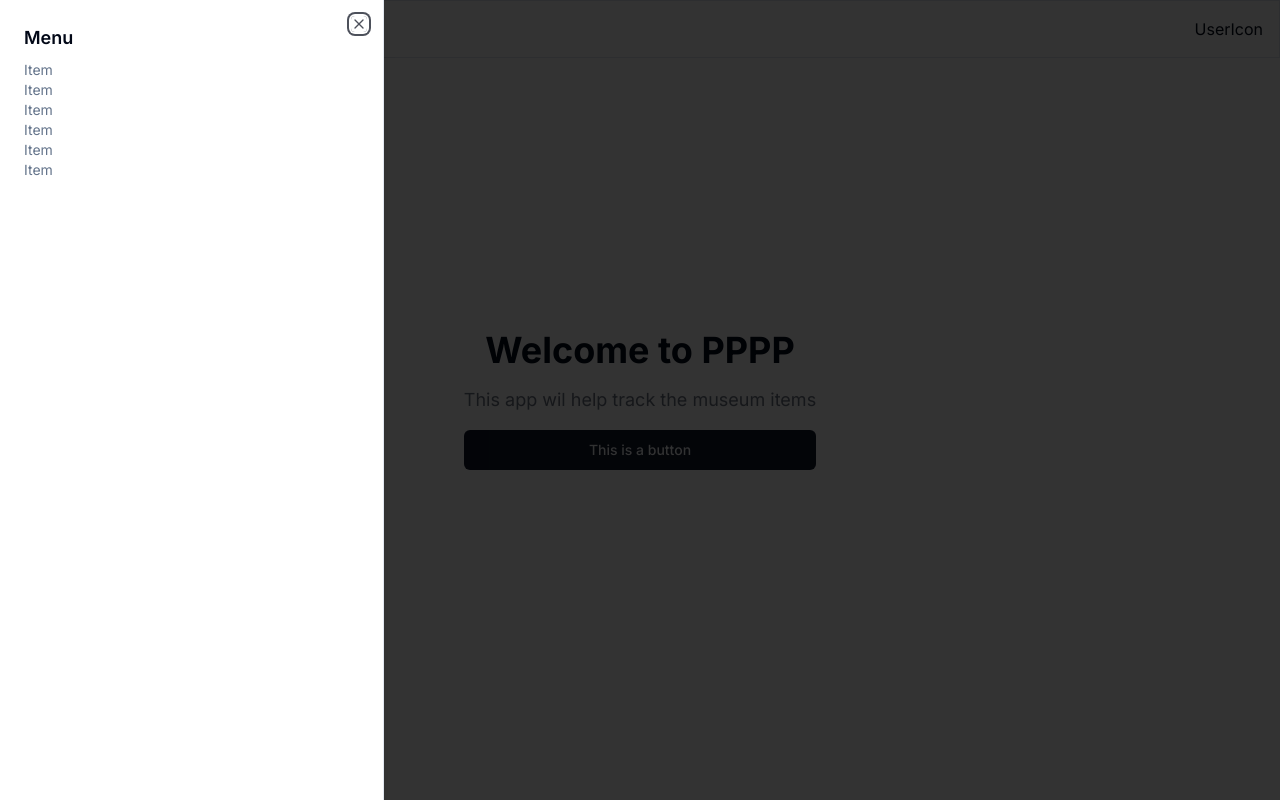
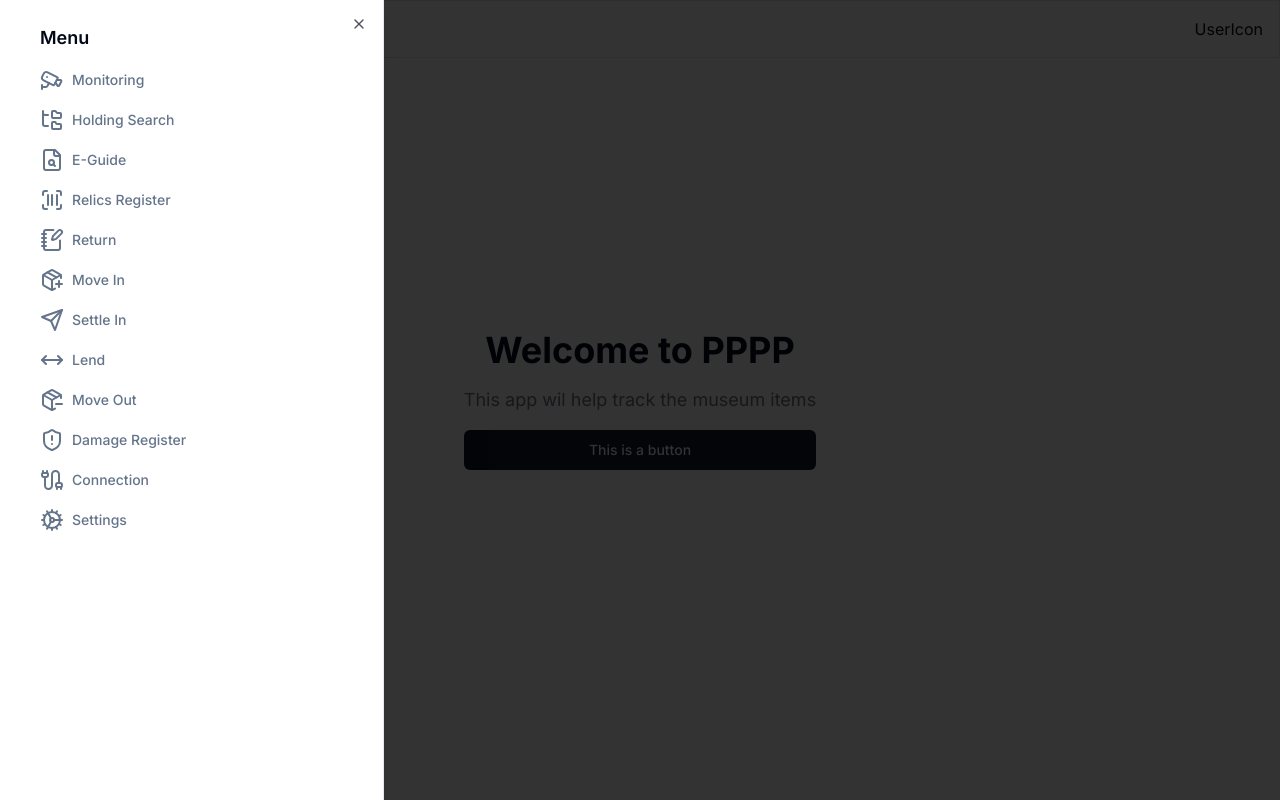
Before and after one commit to ManishManwani36/pppp-app, a Next.js app: page / in a window 1280 px wide. Both pictures are taken after a click on the button 29 px from the left and 29 px from the top of the page. Built offline with nearby package versions, Linux system fonts and the light colour scheme.

Commit message:
Added nav items

```diff
--- a/app/layout.tsx
+++ b/app/layout.tsx
@@ -1,14 +1,13 @@
 import type { Metadata } from "next";
 import { Inter } from "next/font/google";
 import "./globals.css";
-import { cn } from "@/lib/utils";
-import { MobileNavigation } from "@/components/navigation";
+import { SideNavigation } from "@/components/navigation";
 
 const inter = Inter({ subsets: ["latin"] });
 
 export const metadata: Metadata = {
-  title: "Create Next App",
-  description: "Generated by create next app",
+  title: "PPPP App",
+  description: "This the the sensor tracking app",
 };
 
 export default function RootLayout({
@@ -19,7 +18,7 @@ export default function RootLayout({
   return (
     <html lang="en">
       <body className={inter.className}>
-        <MobileNavigation />
+        <SideNavigation />
         <div className="w-full p-4 min-h-screen flex flex-col justify-center items-center">
           {children}
         </div>
--- a/components/navigation.tsx
+++ b/components/navigation.tsx
@@ -6,9 +6,76 @@ import {
   SheetTitle,
   SheetTrigger,
 } from "@/components/ui/sheet";
-import { Menu } from "lucide-react";
+import {
+  Cable,
+  Cctv,
+  Cog,
+  FileBadge,
+  FileSearch2,
+  FolderTree,
+  Menu,
+  MoveHorizontal,
+  NotebookPen,
+  PackageMinus,
+  PackagePlus,
+  ScanBarcode,
+  Send,
+  ShieldAlert,
+} from "lucide-react";
+import { Button } from "@/components/ui/button";
 
-export function MobileNavigation() {
+const NavigationLinks = [
+  {
+    name: "Monitoring",
+    icon: Cctv,
+  },
+  {
+    name: "Holding Search",
+    icon: FolderTree,
+  },
+  {
+    name: "E-Guide",
+    icon: FileSearch2,
+  },
+  {
+    name: "Relics Register",
+    icon: ScanBarcode,
+  },
+  {
+    name: "Return",
+    icon: NotebookPen,
+  },
+  {
+    name: "Move In",
+    icon: PackagePlus,
+  },
+  {
+    name: "Settle In",
+    icon: Send,
+  },
+  {
+    name: "Lend",
+    icon: MoveHorizontal,
+  },
+  {
+    name: "Move Out",
+    icon: PackageMinus,
+  },
+  {
+    name: "Damage Register",
+    icon: ShieldAlert,
+  },
+  {
+    name: "Connection",
+    icon: Cable,
+  },
+  {
+    name: "Settings",
+    icon: Cog,
+  },
+];
+
+export function SideNavigation() {
   return (
     <div>
       <Sheet>
@@ -20,16 +87,19 @@ export function MobileNavigation() {
         </div>
         <SheetContent side="left">
           <SheetHeader className="text-left">
-            <SheetTitle>Menu</SheetTitle>
+            <SheetTitle className="ml-4">Menu</SheetTitle>
             <SheetDescription>
-              <ul>
-                <li>Item</li>
-                <li>Item</li>
-                <li>Item</li>
-                <li>Item</li>
-                <li>Item</li>
-                <li>Item</li>
-              </ul>
+              <div className="gap-3">
+                {NavigationLinks.map((link) => (
+                  <Button
+                    key={link.name}
+                    className="flex items-center justify-start gap-2 w-full"
+                    variant="ghost">
+                    <link.icon />
+                    <span>{link.name}</span>
+                  </Button>
+                ))}
+              </div>
             </SheetDescription>
           </SheetHeader>
         </SheetContent>
```
